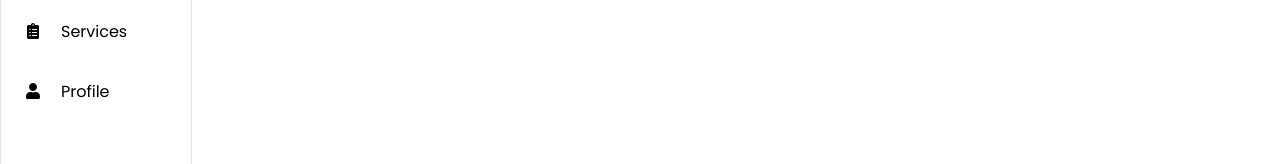
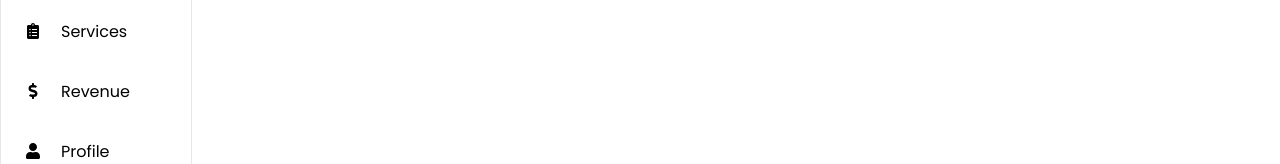
Before and after one commit to Mustafa-Hasnain/HMS, a React (Create React App) app: page /doctor in a window 1280 px wide. Shown: the part 464-628 px from the top of the page. Built offline with nearby package versions, Linux system fonts and the light colour scheme.

Commit message:
Doctor Revenue View enabled

```diff
--- a/src/components/sidebar_Doctor.js
+++ b/src/components/sidebar_Doctor.js
@@ -29,7 +29,7 @@ function Sidebar_Doctor() {
           // { label: 'Set Appointment', path: '/doctor/set-appointment', icon: <FaClipboardList /> },
           { label: 'Schedules', path: '/doctor/schedules', icon: <FaClock /> },
           { label: 'Services', path: '/doctor/services', icon: <FaClipboardList /> },
-          // { label: 'Revenue', path: '/doctor/revenue', icon: <FaDollarSign /> },
+          { label: 'Revenue', path: '/doctor/revenue', icon: <FaDollarSign /> },
           { label: 'Profile', path: '/doctor/profile', icon: <FaUser /> },
         ].map((item) => (
           <button
```
